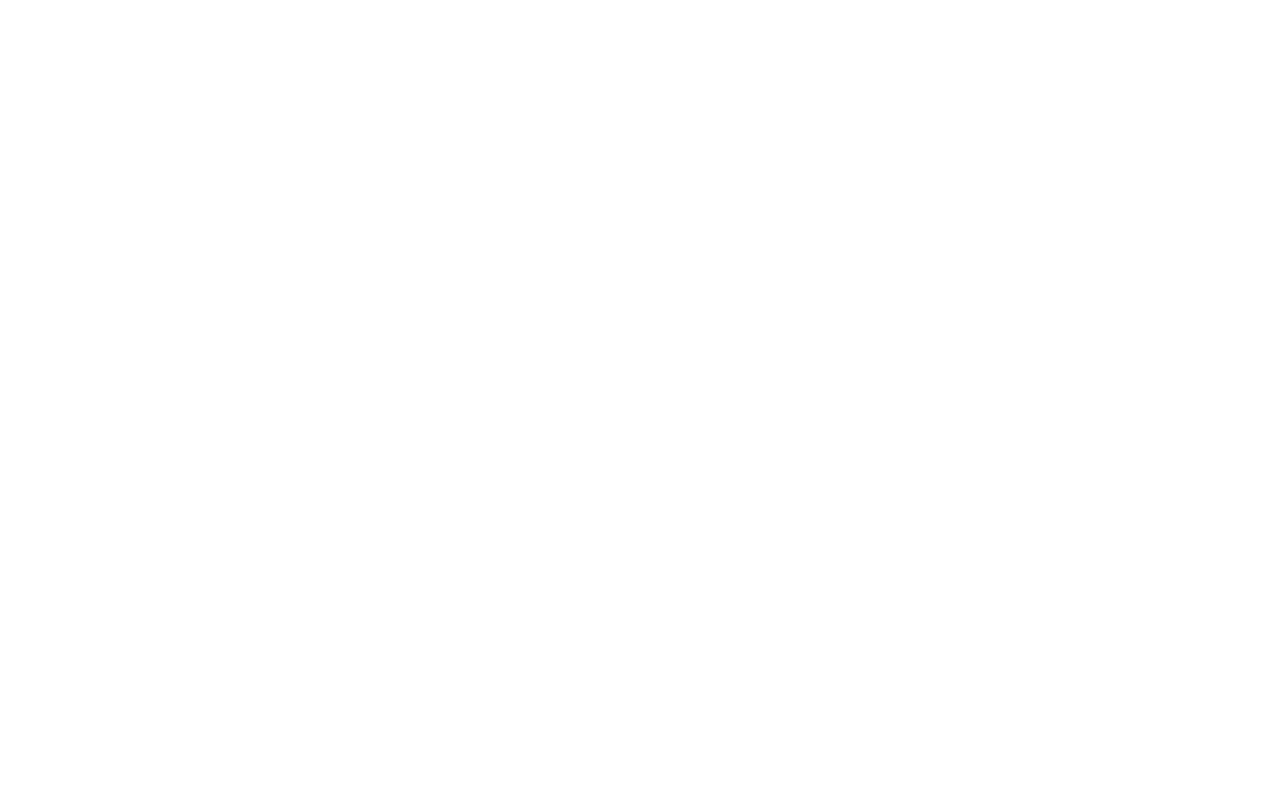
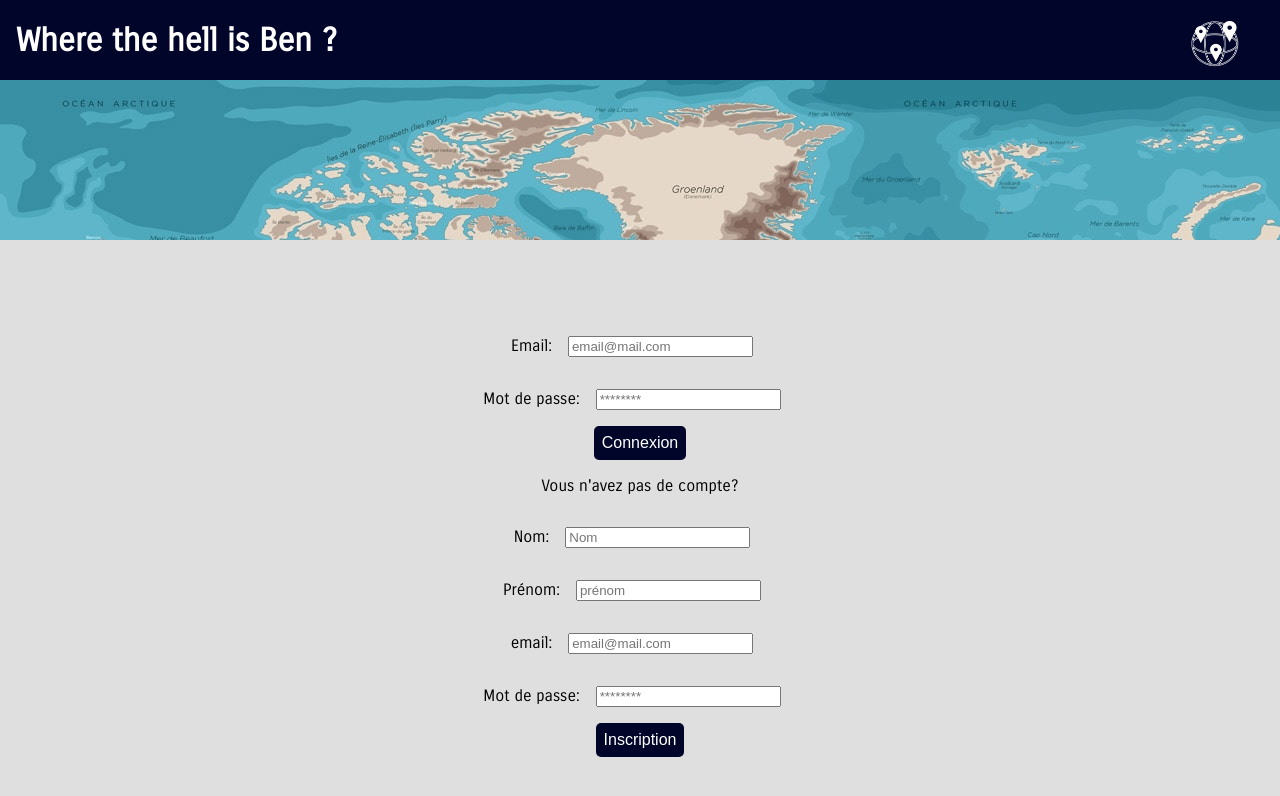
Before and after one commit to Benoit2109/whereisben, a React (Create React App) app: page /connexion in a window 1280 px wide. Shown: the top 796 px of the page. Built offline with nearby package versions, Linux system fonts and the light colour scheme.

Commit message:
connexion page ready to css and create routes

```diff
--- a/src/Components/Login/Login.jsx
+++ b/src/Components/Login/Login.jsx
@@ -1,18 +1,30 @@
 import React from "react";
+import axios from 'axios';
 import styles from "./Login.module.css";
 import { useForm } from "react-hook-form";
-import { Link } from "react-router-dom";
 
 function Login() {
   const { register, handleSubmit, errors } = useForm({
     mode: "onTouched",
-  });
+  })
+
+  const signIn = (data) => {
+    axios
+      .post(`${process.env.REACT_APP_API_BDD}users/`, data)
+      .then((res) => res.data)
+      .then((data) => {
+        localStorage.setItem("TOKEN", data.token);
+        alert("logged Successfully")
+      })
+      .catch((err) => console.log(err.response.data.errormessage));
+    }
+
 
   const onSubmit = (data) => {
     if (data.email && data.password) {
-      //signIn(data);
+      signIn(data)
     } else {
-      alert("Remplissez tous les champs");
+      alert("Remplissez tous les champs de connexion");
     }
   };
 
@@ -29,6 +41,7 @@ function Login() {
               className={styles.Login_input}
               type="text"
               name="email"
+              placeholder="email@mail.com"
               register={register({
                 required: "Vous devez renseigner votre adresse e-mail",
                 pattern: {
@@ -42,11 +55,12 @@ function Login() {
         </div>
         <div className={styles.Login_label_container}>
           <label htmlFor="password *">
-          Password:
+            Mot de passe:
             <input
               className={styles.Login_input}
               type="password"
               name="password"
+              placeholder="********"
               register={register({
                 required: `vous devez renseigner un mot de passe`,
                 minLength: {
@@ -58,13 +72,18 @@ function Login() {
             {errors.password && <span>{errors.password.message}</span>}
           </label>
         </div>
+        <label htmlFor="button">
+          <input
+            className={styles.Login_button}
+            type="submit"
+            name="button"
+            value="Connexion"
+          ></input>
+        </label>
       </form>
 
       <div>
         <p>Vous n'avez pas de compte?</p>
-        <Link to="/signup" className={styles.Login_creer}>
-          <p>créez-en un!</p>
-        </Link>
       </div>
     </div>
   );
--- a/src/Components/Login/Login.module.css
+++ b/src/Components/Login/Login.module.css
@@ -5,7 +5,7 @@
     margin-top: 10rem;
     height: fit-content;
     width: auto;
-    padding:5rem;
+    padding-top:5rem;
     background-color: var(--main-color-grey);
 }
 
@@ -31,3 +31,12 @@
     justify-content: center;
     text-decoration: none;
 }
+
+.Login_button{
+    border:none;
+    background-color: var(--main-color-navbar);
+    color: white;
+    font-size: 1rem;
+    padding: 0.5rem;
+    border-radius: 5px;
+}
--- a/src/Components/Router/Router.jsx
+++ b/src/Components/Router/Router.jsx
@@ -1,8 +1,8 @@
 import React from "react";
 import { BrowserRouter as Router, Switch } from "react-router-dom";
 import MainLayout from "../Layout/mainLayout";
-import Login from "../Login/Login";
 import AdminPanel from "../Views/AdminPanel/AdminPanel";
+import Connexion from "../Views/Connexion/Connexion";
 import Exploring from "../Views/Exploring/Exploring";
 import Homepage from "../Views/Homepage/Homepage";
 
@@ -12,8 +12,8 @@ const Root = () => (
     <Switch>
       <MainLayout exact path='/' component={Homepage} />
       <MainLayout exact path='/exploring' component={Exploring} />
-      <MainLayout exact path='/addCity' component={AdminPanel} />
-      <MainLayout exact path='/login' component={Login} />
+      <MainLayout exact path='/addcity' component={AdminPanel} />
+      <MainLayout exact path='/connexion' component={Connexion} />
     </Switch>
   </Router>
 );
--- /dev/null
+++ b/src/Components/Signup/SignUp.jsx
@@ -0,0 +1,96 @@
+import axios from "axios";
+import React from "react";
+import { useForm } from "react-hook-form";
+import styles from "./SignUp.module.css";
+
+function SignUp() {
+  const { register, handleSubmit, errors } = useForm({
+    mode: "onTouched",
+  });
+
+  const SignUp = async (data) => {
+    axios
+      .post(`${process.env.REACT_APP_API_BDD}users/newuser`, data)
+      .then((res) => res.data)
+      .then((data) => {
+        localStorage.setItem("TOKEN", data.token);
+        alert("logged Successfully")
+      })
+  };
+
+  const onSubmit = (data) => {
+    console.log(data);
+    if (data.user_name && data.firstname && data.email && data.password) {
+      SignUp(data);
+    } else {
+      alert("veuillez remplir tous les champs d'inscription.");
+    }
+  };
+  return (
+    <div className={styles.Signup_form_container}>
+      <form className={styles.Signup_form} onSubmit={handleSubmit(onSubmit)}>
+        <label htmlFor="user_name" className={styles.Signup_label}>
+          Nom:
+          <input
+            className={styles.Signup_input}
+            type="text"
+            name="user_name"
+            placeholder="Nom"
+          ></input>
+        </label>
+        <label htmlFor="firstname" className={styles.Signup_label}>
+          Prénom:
+          <input
+            className={styles.Signup_input}
+            type="text"
+            name="firstname"
+            placeholder="prénom"
+          ></input>
+        </label>
+        <label htmlFor="email" className={styles.Signup_label}>
+          email:
+          <input
+            className={styles.Signup_input}
+            type="text"
+            name="email"
+            placeholder="email@mail.com"
+            register={register({
+              required: "Vous devez renseigner votre adresse e-mail",
+              pattern: {
+                value: /^([\w-]+)@([A-Za-z]+)\.([A-Za-z]{2,})$/,
+                message: "Cet e-mail n'est pas valide",
+              },
+            })}
+          />
+          {errors.email && <span>{errors.email.message}</span>}
+        </label>
+        <label htmlFor="password *" className={styles.Signup_label}>
+          Mot de passe:
+          <input
+            className={styles.Signup_input}
+            type="password"
+            name="password"
+            placeholder="********"
+            register={register({
+              required: `vous devez renseigner un mot de passe`,
+              minLength: {
+                value: 8,
+                message: "Minimum 8 caractères",
+              },
+            })}
+          />
+        </label>
+        <label htmlFor="button">
+          <input
+            className={styles.Signup_button}
+            type="submit"
+            name="button"
+            value="Inscription"
+          ></input>
+        </label>
+      </form>
+    </div>
+  );
+}
+
+export default SignUp;
--- /dev/null
+++ b/src/Components/Signup/SignUp.module.css
@@ -0,0 +1,24 @@
+.Signup_form_container{
+    background-color: var(--main-color-grey);
+    height: fit-content;
+    padding-bottom: 5rem;
+}
+
+.Signup_form{
+    display: flex;
+    flex-direction: column;
+    align-items: center;
+}
+
+.Signup_input{
+    margin: 1rem;
+}
+
+.Signup_button{
+    border:none;
+    background-color: var(--main-color-navbar);
+    color: white;
+    font-size: 1rem;
+    padding: 0.5rem;
+    border-radius: 5px;
+}
--- /dev/null
+++ b/src/Components/Views/Connexion/Connexion.jsx
@@ -0,0 +1,15 @@
+import React from 'react';
+import Login from '../../Login/Login';
+import SignUp from '../../Signup/SignUp';
+import styles from './Connexion.module.css';
+
+function Connexion() {
+    return (
+        <div className={styles.connexion_wrapper}>
+            <Login />
+            <SignUp />
+        </div>
+    )
+}
+
+export default Connexion;
--- /dev/null
+++ b/src/Components/Views/Connexion/Connexion.module.css
@@ -0,0 +1,6 @@
+.connexion_wrapper{
+    display:flex;
+    flex-direction: column;
+    background-image: url(../../../Assets/Planisphere-Mural_OriginalMap.jpg);
+    height:90vh;
+}
```
Also changed, not shown: 1 other file (tests, documents, lock files or other folders). Lines whose indentation alone changed are shown as unchanged.
